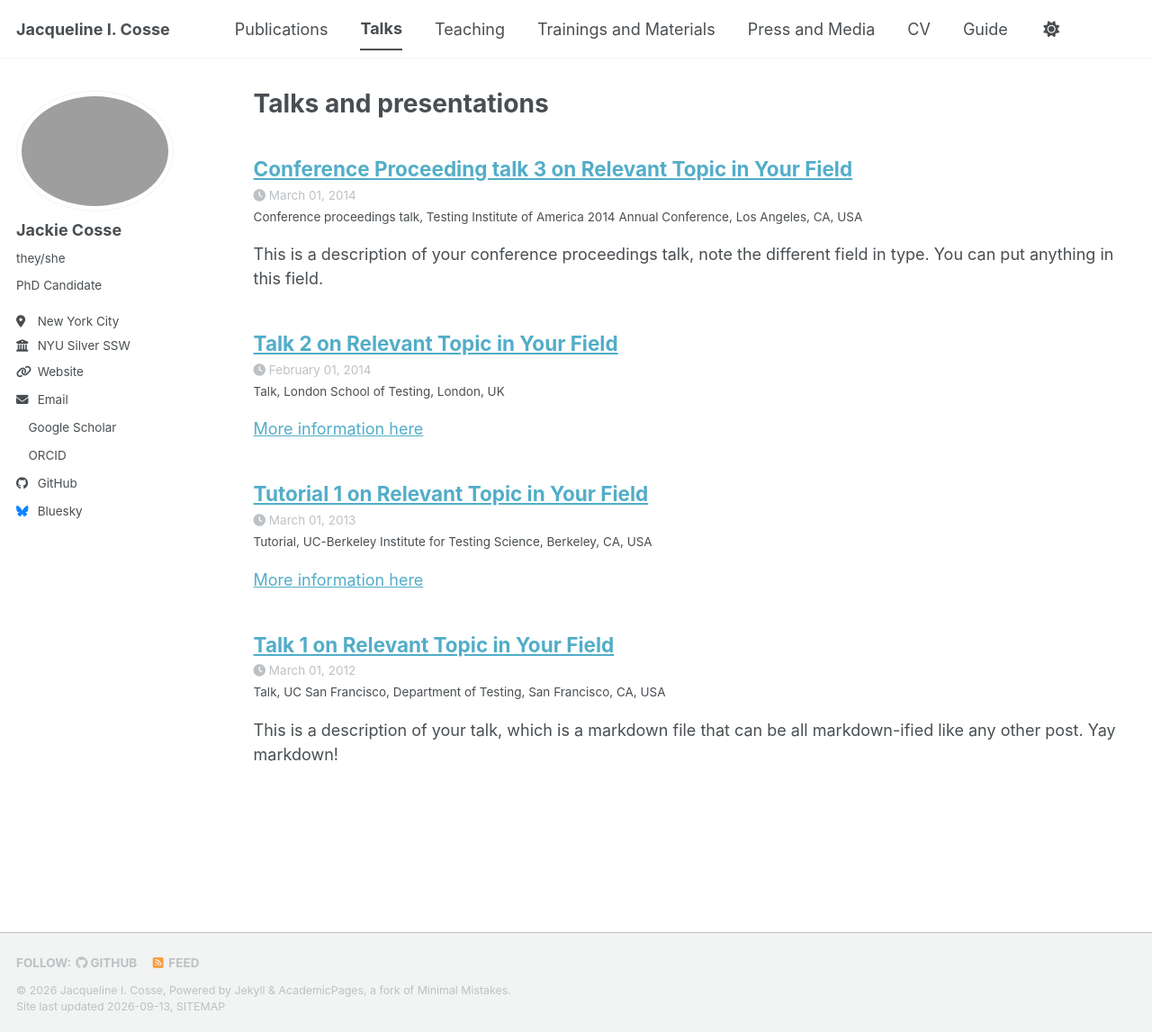
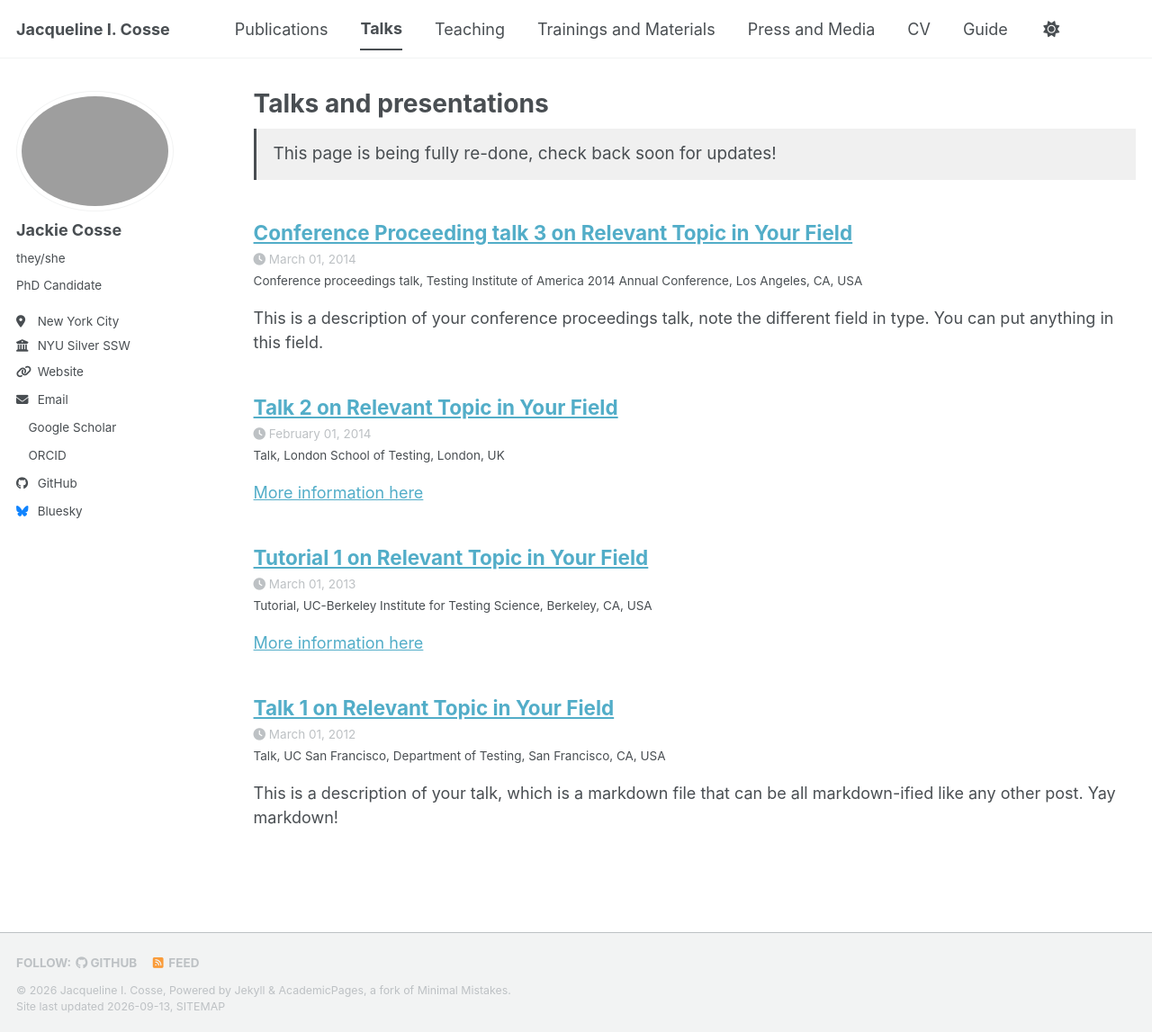
Before and after one commit to jackiecosse/jackiecosse.com, a Jekyll site: the page built from _pages/talks.html, in a window 1280 px wide and 1147 px high. Shown: the whole window at 90% size. Built offline with Jekyll 4.4.1, drawn with Linux system fonts in a browser that asks for light colours; a style sheet for code colours, icons or effects is not loaded.

Commit message:
Update talks.html

```diff
--- a/_pages/talks.html
+++ b/_pages/talks.html
@@ -4,6 +4,7 @@
 permalink: /talks/
 author_profile: true
 ---
+<div class="wordwrap" style="font-size: 1.05rem; padding: 0.75em 1em; border-left: 3px solid currentColor; background-color: rgba(128,128,128,0.12);">This page is being fully re-done, check back soon for updates!</div>
 
 {% if site.talkmap_link == true %}
 
```
